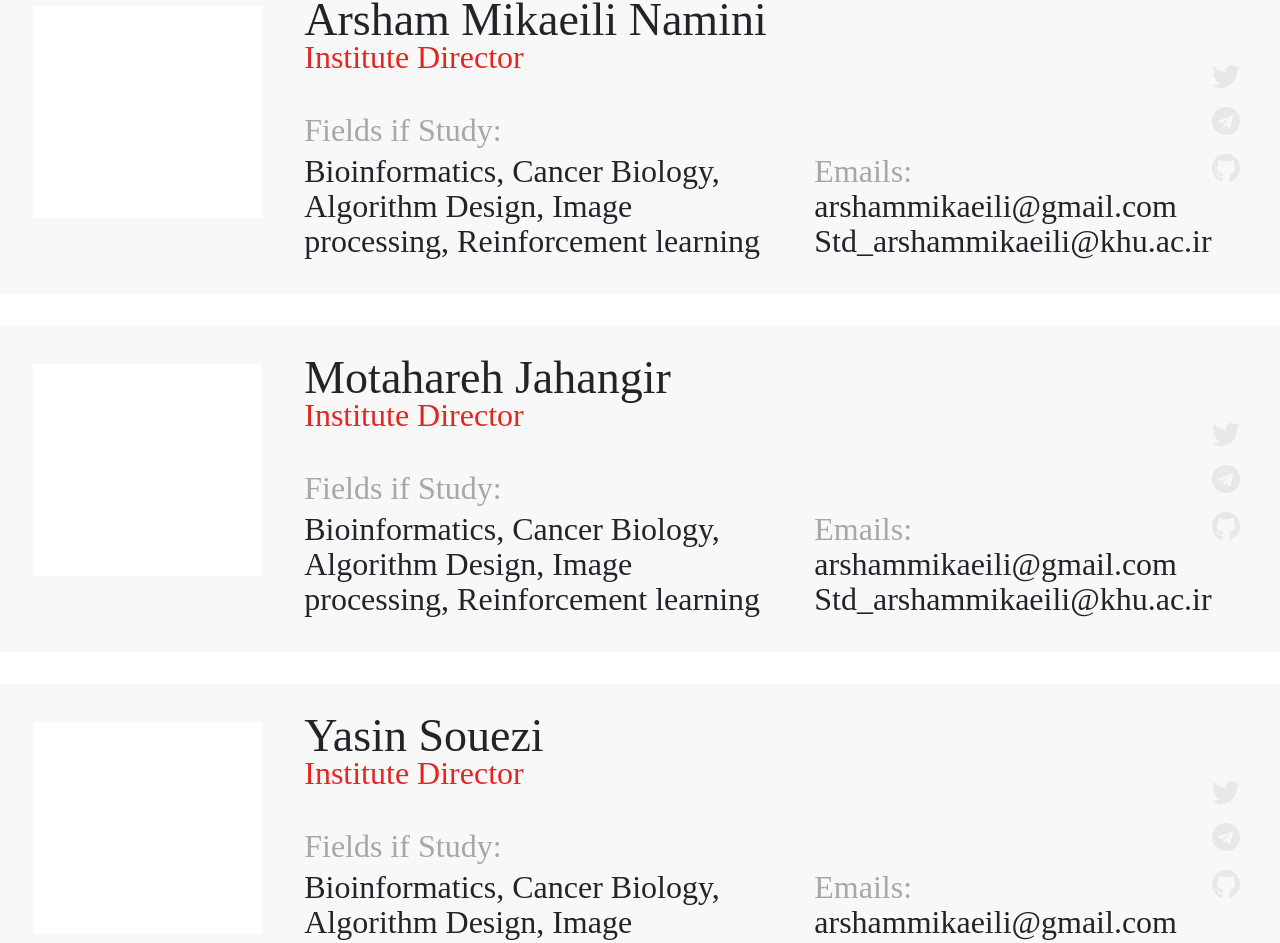
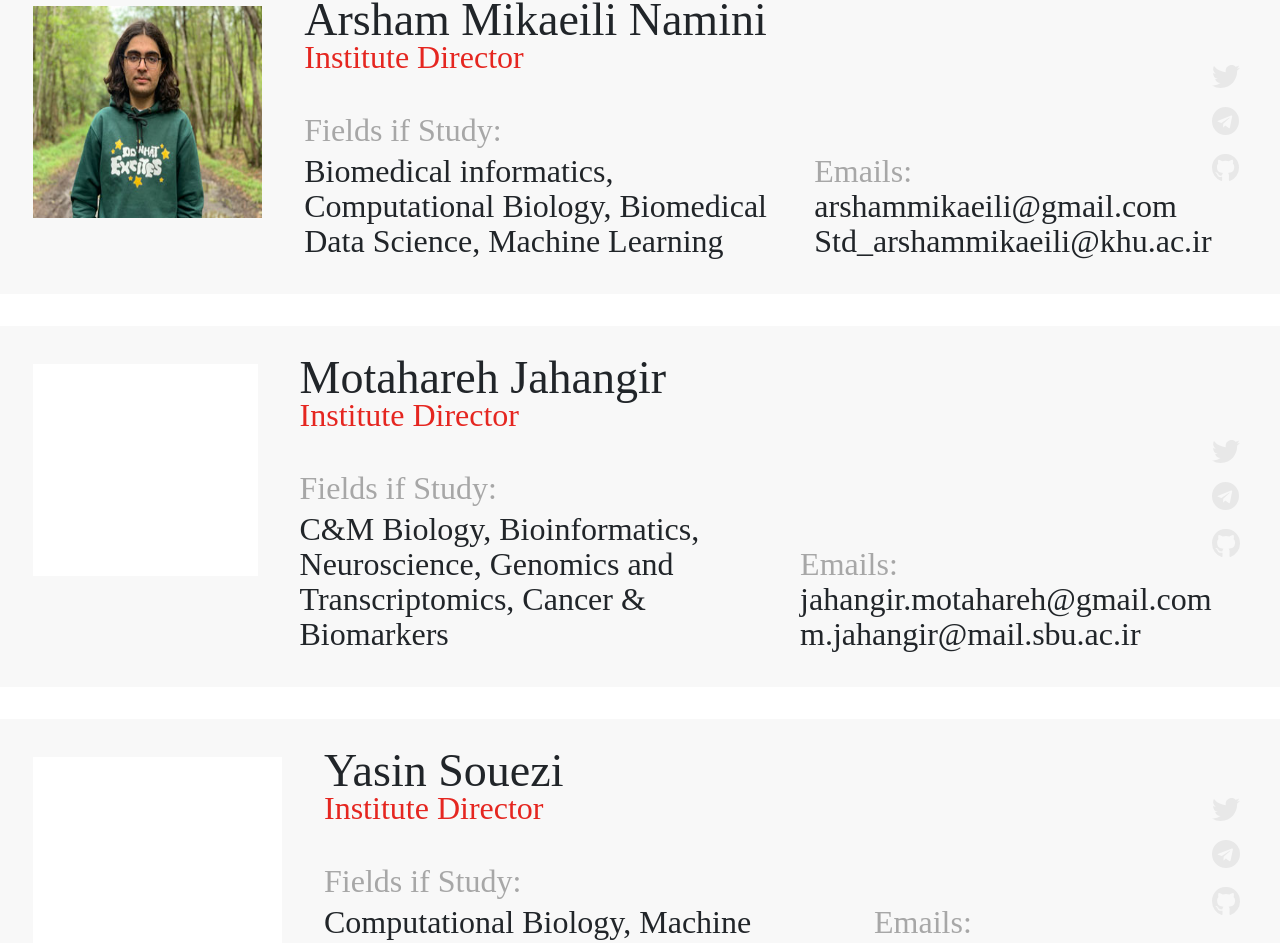
Before and after one commit to mahdi4k/canobo, a Vue app: page /team in a window 1280 px wide. Shown: the part 322-1265 px from the top of the page. Built offline with nearby package versions, Linux system fonts and the light colour scheme; a web font is replaced by a local one.

Commit message:
team details change

```diff
--- a/src/App.vue
+++ b/src/App.vue
@@ -1,6 +1,5 @@
 <script setup>
 import { RouterLink, RouterView } from 'vue-router'
-import HelloWorld from '@/components/HelloWorld.vue'
 import Top from "@/components/Top.vue";
 import Footer from "@/components/Footer.vue";
 </script>
--- a/src/components/HelloWorld.vue
+++ /dev/null
@@ -1,36 +0,0 @@
-<script setup>
-defineProps({
-  msg: {
-    type: String,
-    required: true
-  }
-})
-</script>
-
-<template>
-
-</template>
-
-<style scoped>
-h1 {
-  font-weight: 500;
-  font-size: 2.6rem;
-  top: -10px;
-}
-
-h3 {
-  font-size: 1.2rem;
-}
-
-.greetings h1,
-.greetings h3 {
-  text-align: center;
-}
-
-@media (min-width: 1024px) {
-  .greetings h1,
-  .greetings h3 {
-    text-align: left;
-  }
-}
-</style>
--- a/src/components/TheWelcome.vue
+++ b/src/components/TheWelcome.vue
@@ -71,47 +71,16 @@
     </div>
 
     <div class="article-section d-lg-flex d-none flex-column flex-xl-row">
-      <div class="col-xl-4 px-2 px-xxl-2 col-lg-12">
+      <div v-for="(item,i) in articleSlider" :key="i" class="col-xl-4 px-2 px-xxl-2 col-lg-12">
         <div class="img">
-          <img :src="news2" alt="">
+          <img :src="item.image" alt="">
         </div>
         <div class="title">
-          <h2>Cell-sex specific proteins</h2>
-          <span class="date">2022.07.20</span>
+          <h2>{{ item.title }}</h2>
         </div>
         <div class="description">
           <p>
-            Could the proteins essential to sex-cell fusion predate... sex? Read the latest research by cdessimoz’ lab unil & international colleagues, published in NatureComms, initially spotted as a preprint in the SIBRemarkableOutput 2021!
-          </p>
-        </div>
-        <div class="underline"></div>
-      </div>
-      <div class="col-xl-4 px-2 px-xxl-2 col-lg-12">
-        <div class="img">
-          <img :src="news1" alt="">
-        </div>
-        <div class="title">
-          <h2>7000 new ORFs! </h2>
-          <span class="date">2022.07.20</span>
-        </div>
-        <div class="description">
-          <p>
-            Despite years of research, there is still uncharted territory in the human genome that remains to be explored. New work identifies over 7,000 ORFs to add to all the major human genome databases.
-          </p>
-        </div>
-        <div class="underline"></div>
-      </div>
-      <div class="col-xl-4 px-2 px-xxl-2 col-lg-12">
-        <div class="img">
-          <img :src="news3" alt="">
-        </div>
-        <div class="title">
-          <h2>ncRNAs as biomarkers in cancer</h2>
-          <span class="date">2022.07.20</span>
-        </div>
-        <div class="description">
-          <p>
-            Non-coding RNAs are essential in the pathophysiology of several malignancies. Aside from their biological relevance, discovering that their expression levels are commonly dysregulated in various malignancies has sparked an interest.
+             {{item.description}}
           </p>
         </div>
         <div class="underline"></div>
@@ -127,7 +96,6 @@
             </div>
             <div class="title">
               <h2>{{ item.title }}</h2>
-              <span class="date">{{ item.date }}</span>
             </div>
             <div class="description">
               <p>
--- a/src/components/WelcomeItem.vue
+++ /dev/null
@@ -1,86 +0,0 @@
-<template>
-  <div class="item">
-    <i>
-      <slot name="icon"></slot>
-    </i>
-    <div class="details">
-      <h3>
-        <slot name="heading"></slot>
-      </h3>
-      <slot></slot>
-    </div>
-  </div>
-</template>
-
-<style scoped>
-.item {
-  margin-top: 2rem;
-  display: flex;
-}
-
-.details {
-  flex: 1;
-  margin-left: 1rem;
-}
-
-i {
-  display: flex;
-  place-items: center;
-  place-content: center;
-  width: 32px;
-  height: 32px;
-
-  color: var(--color-text);
-}
-
-h3 {
-  font-size: 1.2rem;
-  font-weight: 500;
-  margin-bottom: 0.4rem;
-  color: var(--color-heading);
-}
-
-@media (min-width: 1024px) {
-  .item {
-    margin-top: 0;
-    padding: 0.4rem 0 1rem calc(var(--section-gap) / 2);
-  }
-
-  i {
-    top: calc(50% - 25px);
-    left: -26px;
-    position: absolute;
-    border: 1px solid var(--color-border);
-    background: var(--color-background);
-    border-radius: 8px;
-    width: 50px;
-    height: 50px;
-  }
-
-  .item:before {
-    content: ' ';
-    border-left: 1px solid var(--color-border);
-    position: absolute;
-    left: 0;
-    bottom: calc(50% + 25px);
-    height: calc(50% - 25px);
-  }
-
-  .item:after {
-    content: ' ';
-    border-left: 1px solid var(--color-border);
-    position: absolute;
-    left: 0;
-    top: calc(50% + 25px);
-    height: calc(50% - 25px);
-  }
-
-  .item:first-of-type:before {
-    display: none;
-  }
-
-  .item:last-of-type:after {
-    display: none;
-  }
-}
-</style>
--- a/src/views/Project.vue
+++ b/src/views/Project.vue
@@ -461,8 +461,6 @@
 </template>
 
 <script>
-import code from "@/assets/carbon.png";
-
 export default {
   data(){
     return{
--- a/src/views/Team.vue
+++ b/src/views/Team.vue
@@ -1,17 +1,17 @@
 <template>
   <div class="container team-section">
-    <span class="mobile-title d-none">
-        Canobo Team
-      </span>
+    <span class="mobile-title d-none"> Canobo Team </span>
     <div class="team d-flex">
-      <div class="image"></div>
+      <div class="image">
+        <img :src="team" alt="" />
+      </div>
       <div class="details">
         <span class="name"> Arsham Mikaeili Namini </span>
         <span class="desc"> Institute Director </span>
         <span class="fieldStudy"> Fields if Study: </span>
         <p class="skills">
-          Bioinformatics, Cancer Biology, Algorithm Design, Image processing,
-          Reinforcement learning
+          Biomedical informatics, Computational Biology, Biomedical Data
+          Science, Machine Learning
         </p>
       </div>
       <div class="contact">
@@ -20,9 +20,15 @@
         <span> Std_arshammikaeili@khu.ac.ir </span>
       </div>
       <div class="icons d-flex flex-lg-column">
-        <img :src="awesomeTwitter" alt=""/>
-        <img :src="awesomeTelegram"/>
-        <img :src="awesomeGithub" alt=""/>
+        <a target="_blank" href="https://twitter.com/Arsham2000M">
+          <img target="_blank" :src="awesomeTwitter" alt="" />
+        </a>
+        <a href="https://t.me/Arshammikaeili">
+          <img target="_blank" :src="awesomeTelegram" />
+        </a>
+        <a href="https://github.com/Arshammik">
+          <img target="_blank" :src="awesomeGithub" alt="" />
+        </a>
       </div>
     </div>
 
@@ -33,19 +39,21 @@
         <span class="desc"> Institute Director </span>
         <span class="fieldStudy"> Fields if Study: </span>
         <p class="skills">
-          Bioinformatics, Cancer Biology, Algorithm Design, Image processing,
-          Reinforcement learning
+          C&M Biology, Bioinformatics, Neuroscience, Genomics and
+          Transcriptomics, Cancer & Biomarkers
         </p>
       </div>
       <div class="contact">
         <span class="email"> Emails: </span>
-        <span> arshammikaeili@gmail.com </span>
-        <span> Std_arshammikaeili@khu.ac.ir </span>
+        <span> jahangir.motahareh@gmail.com </span>
+        <span> m.jahangir@mail.sbu.ac.ir </span>
       </div>
       <div class="icons d-flex flex-lg-column">
-        <img :src="awesomeTwitter" alt=""/>
-        <img :src="awesomeTelegram"/>
-        <img :src="awesomeGithub" alt=""/>
+        <img :src="awesomeTwitter" alt="" />
+        <a href="https://t.me/MotaharehJahangir">
+          <img :src="awesomeTelegram" />
+        </a>
+        <img :src="awesomeGithub" alt="" />
       </div>
     </div>
 
@@ -56,19 +64,17 @@
         <span class="desc"> Institute Director </span>
         <span class="fieldStudy"> Fields if Study: </span>
         <p class="skills">
-          Bioinformatics, Cancer Biology, Algorithm Design, Image processing,
-          Reinforcement learning
+          Computational Biology, Machine Learning
         </p>
       </div>
       <div class="contact">
         <span class="email"> Emails: </span>
-        <span> arshammikaeili@gmail.com </span>
-        <span> Std_arshammikaeili@khu.ac.ir </span>
+        <span> yasinsouezi@gmail.com </span>
       </div>
       <div class="icons d-flex flex-lg-column">
-        <img :src="awesomeTwitter" alt=""/>
-        <img :src="awesomeTelegram"/>
-        <img :src="awesomeGithub" alt=""/>
+        <img :src="awesomeTwitter" alt="" />
+        <img :src="awesomeTelegram" />
+        <img :src="awesomeGithub" alt="" />
       </div>
     </div>
   </div>
@@ -77,6 +83,7 @@
 import awesomeGithub from "@/assets/awesomeGithub.svg";
 import awesomeTwitter from "@/assets/awesomeTwitter.svg";
 import awesomeTelegram from "@/assets/awesomeTelegram.svg";
+import team from "@/assets/team.jpg";
 
 export default {
   name: "Team",
@@ -85,6 +92,7 @@ export default {
       awesomeGithub,
       awesomeTwitter,
       awesomeTelegram,
+      team,
     };
   },
 };
@@ -98,7 +106,7 @@ export default {
     margin-top: 0;
   }
 }
-.team-section{
+.team-section {
   padding-bottom: 100px;
 }
 .mobile-title {
@@ -108,7 +116,7 @@ export default {
     font-size: 46px;
     &:after {
       content: "";
-      border-bottom: 3px solid #E52620;
+      border-bottom: 3px solid #e52620;
       display: flex;
       width: 25%;
       position: absolute;
@@ -125,6 +133,10 @@ export default {
   .image {
     width: 249px;
     height: 212px;
+    img{
+      width: 100%;
+      height: 212px;
+    }
     background-color: white;
     @media (min-width: 1024px) {
       margin-right: 42px;
@@ -196,7 +208,7 @@ export default {
   @media (max-width: 950px) {
     flex-direction: column;
     margin: 40px 20px;
-    border: 1px solid #DDDDDD;
+    border: 1px solid #dddddd;
     padding: 20px 30px 0px 30px;
     .image {
       width: 100%;
@@ -248,7 +260,5 @@ export default {
       }
     }
   }
-
-
 }
 </style>
```
Also changed, not shown: src/assets/team.jpg (added).
